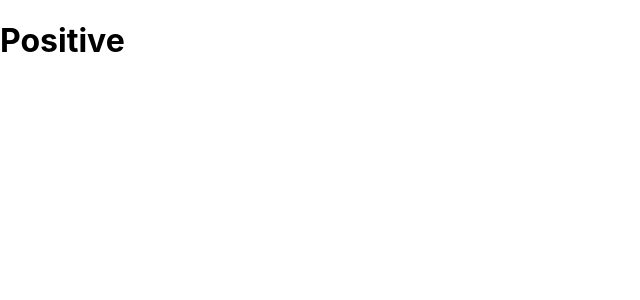
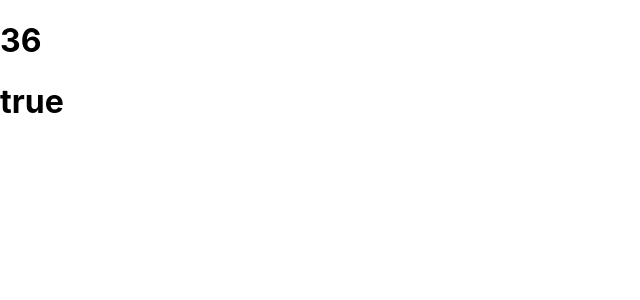
Before and after one commit to shareena-begum/react-props, a Next.js app: page /renderprops in a window 1280 px wide. Shown: the top 300 px of the page, without its empty margins (0-640 px from the left). Built offline with nearby package versions, Linux system fonts and the light colour scheme.

Commit message:
renderprops (boolean and number)

```diff
--- a/pages/renderprops.js
+++ b/pages/renderprops.js
@@ -5,11 +5,14 @@ function renderprops() {
   return (
       <div>
           <RenderProps render={
-            function(number) {
+            function(bool, number) {
               return (
-              <h1> {number >=0 ? "Positive" : "Negative"} </h1>
+                <div>
+                  <h1> {number} </h1>
+                  <h1> {bool ? "true" : "false"} </h1>
+                </div>
               )
-              }
+            }
             }/>
       </div>
   )
--- a/src/components/HOC/RenderProps.js
+++ b/src/components/HOC/RenderProps.js
@@ -3,7 +3,7 @@ import React from "react"
 function RenderProps(props) {
     return (
         <div>
-           {props.render(+36)}
+           {props.render(true, 36)}
         </div>
     )
 }
```
